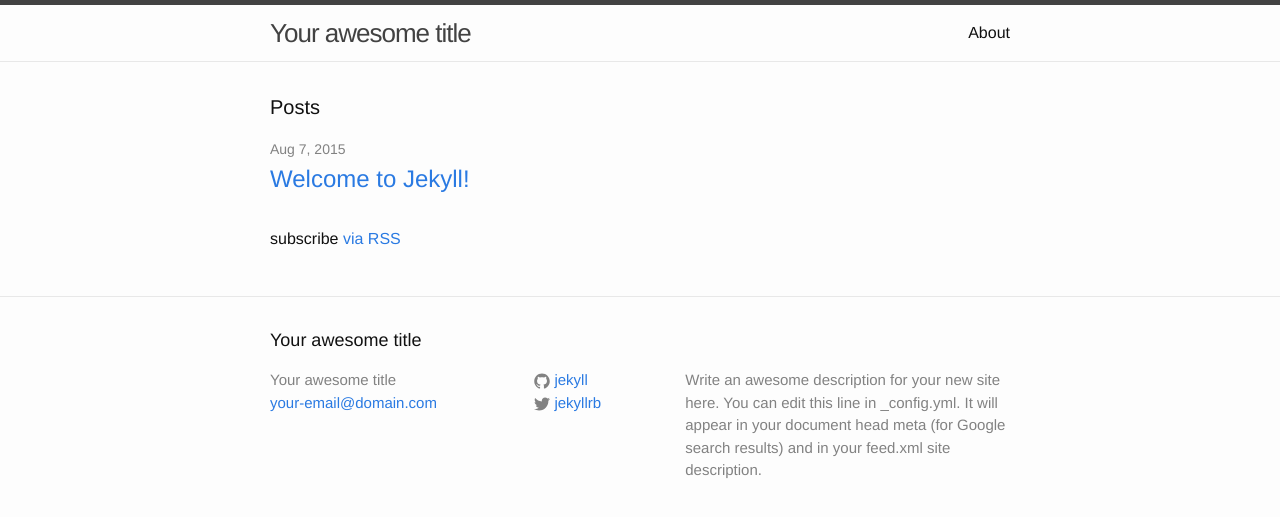
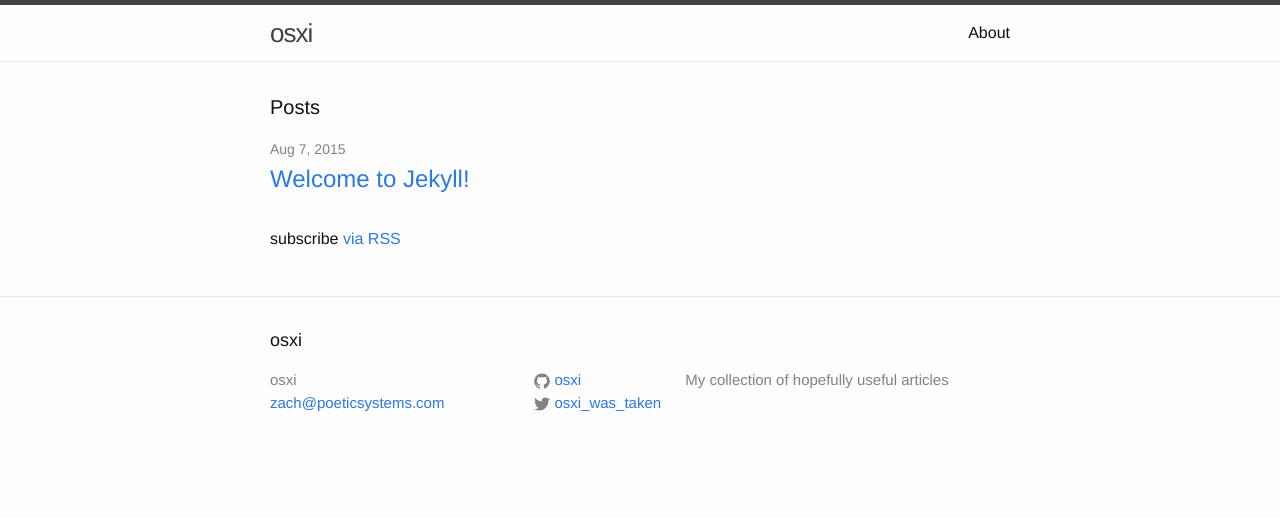
Before and after one commit to osxi/osxi.github.io, a Jekyll site: the page built from index.html, in a window 1280 px wide. Shown: the top 517 px of the page. Built offline with Jekyll 4.4.1, drawn with Linux system fonts in a browser that asks for light colours.

Commit message:
configure config

```diff
--- a/_config.yml
+++ b/_config.yml
@@ -1,14 +1,9 @@
-# Site settings
-title: Your awesome title
-email: your-email@domain.com
-description: > # this means to ignore newlines until "baseurl:"
-  Write an awesome description for your new site here. You can edit this
-  line in _config.yml. It will appear in your document head meta (for
-  Google search results) and in your feed.xml site description.
-baseurl: "" # the subpath of your site, e.g. /blog/
-url: "http://yourdomain.com" # the base hostname & protocol for your site
-twitter_username: jekyllrb
-github_username:  jekyll
-
-# Build settings
+title: osxi
+email: zach@poeticsystems.com
+description: >
+  My collection of hopefully useful articles
+baseurl: ""
+url: "http://osxi.github.io"
+twitter_username: osxi_was_taken
+github_username:  osxi
 markdown: kramdown
```
Also changed, not shown: 4 other files.
